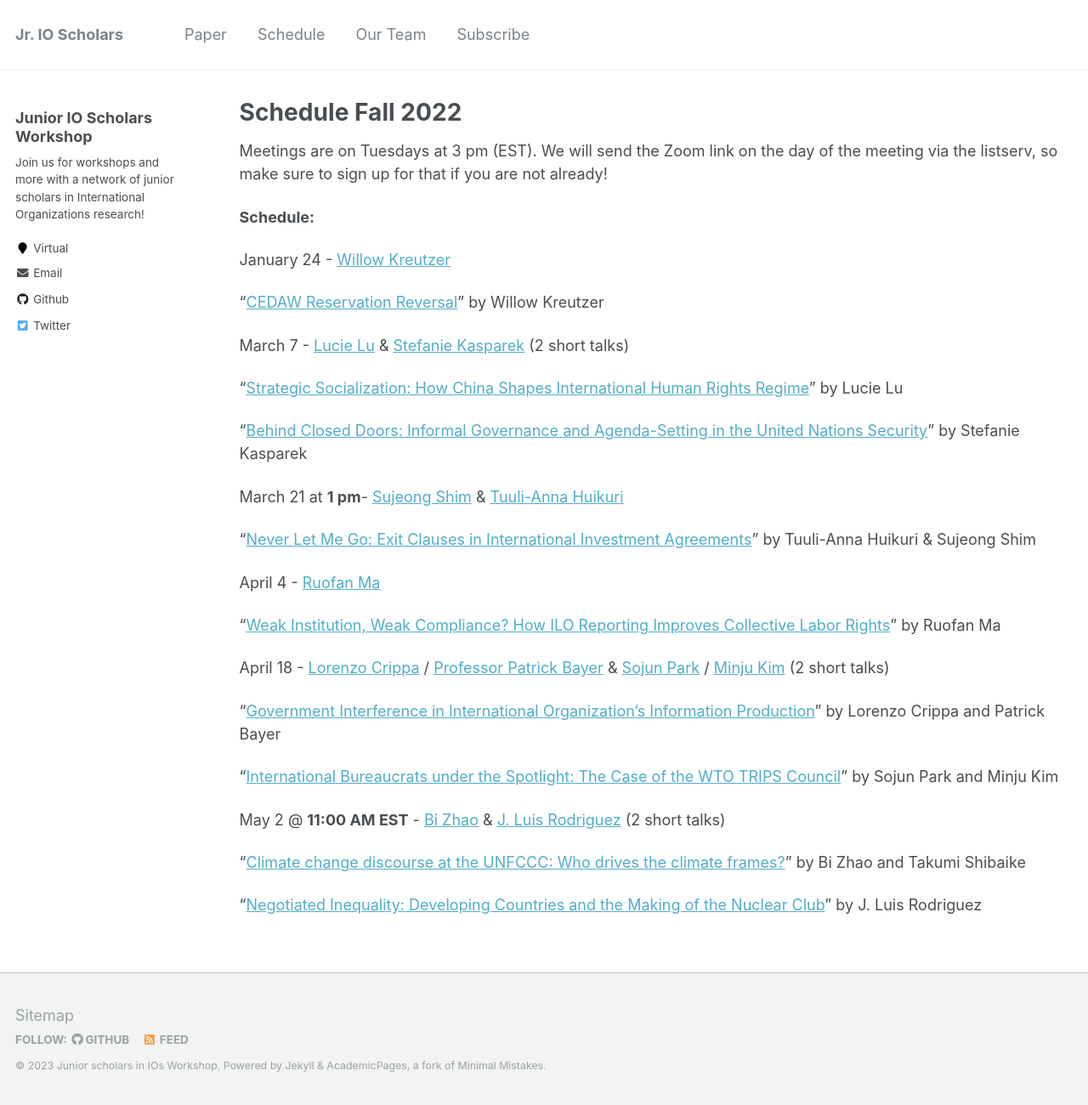
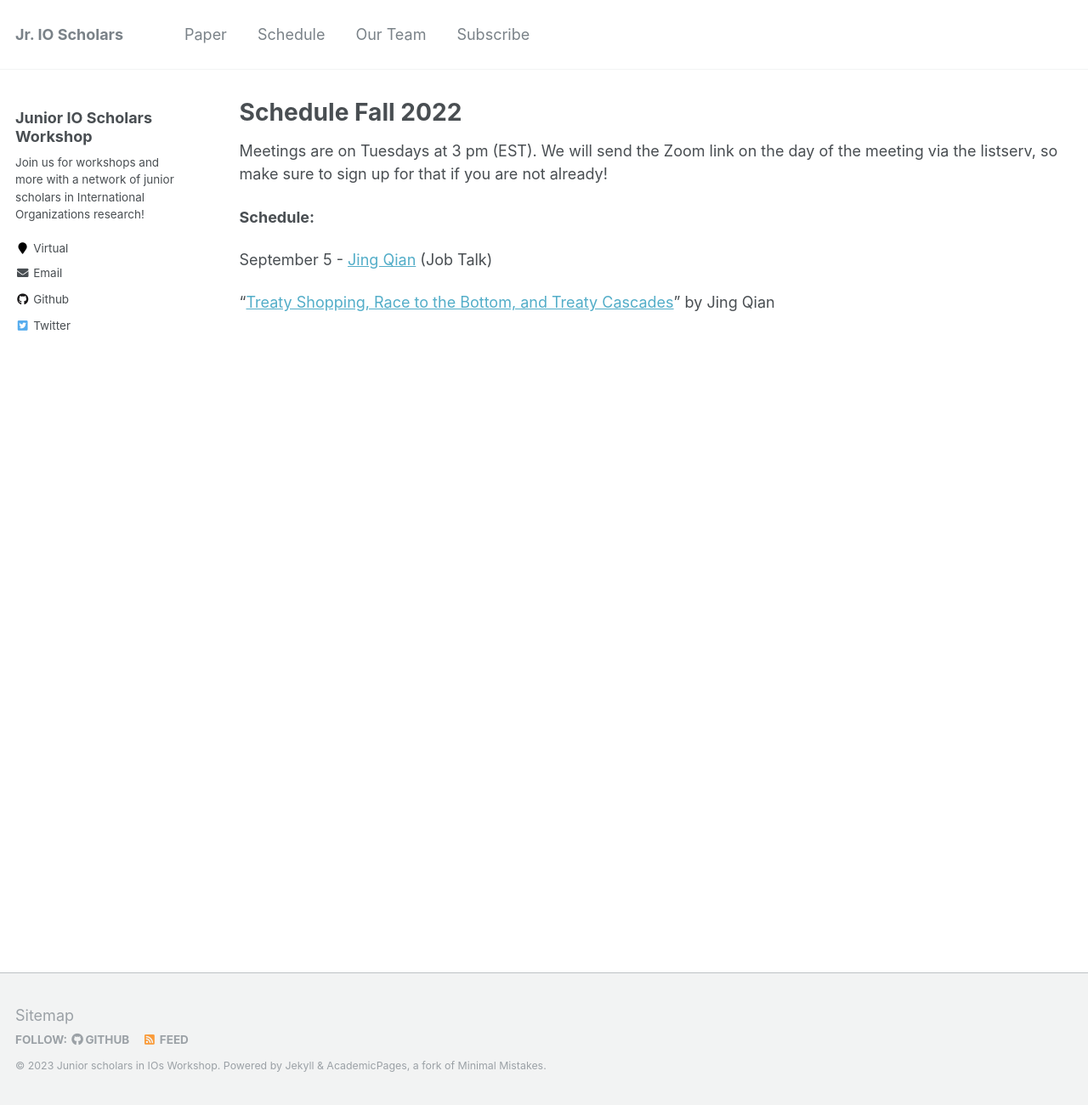
Before and after one commit to IO-workshop/IO-workshop.github.io, a Jekyll site: the page built from _pages/schedule.md, in a window 1280 px wide and 1300 px high. Shown: the whole window at 85% size. Built offline with Jekyll 4.4.1, drawn with Linux system fonts in a browser that asks for light colours.

Commit message:
first paper of the semester

```diff
--- a/_pages/schedule.md
+++ b/_pages/schedule.md
@@ -8,89 +8,17 @@ Meetings are on Tuesdays at 3 pm (EST). We will send the Zoom link on the day of
 
 **Schedule:**
 
-January 24 - [Willow Kreutzer](https://willowkreutzer.weebly.com/)
+September 5 - [Jing Qian](https://jingqian.org/) (Job Talk)
 
-"[CEDAW Reservation Reversal](https://io-workshop.github.io/files/CEDAW Reservations - Kreutzer Jr IO.pdf)" by Willow Kreutzer
+"[Treaty Shopping, Race to the Bottom, and Treaty Cascades](https://io-workshop.github.io/files/Qian_BTT Cascade_Junior IO 2023.pdf)" by Jing Qian
 &nbsp;
 
-March 7 - [Lucie Lu](https://lucielu.net/) & [Stefanie Kasparek](https://stefaniekasparek.com/) (2 short talks)
-
-"[Strategic Socialization: How China Shapes International Human Rights Regime](https://io-workshop.github.io/files/Lucie_Junior IO Workshop_updated.pdf)" by Lucie Lu
-&nbsp;
-
-"[Behind Closed Doors: Informal Governance and Agenda-Setting in the United Nations Security](https://io-workshop.github.io/files/Junior Symposium Paper_Draft_Kasparek.pdf)" by Stefanie Kasparek
-&nbsp;
-
-March 21 at **1 pm**- [Sujeong Shim](https://www.sujeongshim.com/)  & [Tuuli-Anna Huikuri](https://sites.google.com/view/tuuliannahuikuri?pli=1)
-
-"[Never Let Me Go: Exit Clauses in International Investment Agreements](https://io-workshop.github.io/files/HuikuriShim_Exit Clauses_20230103.pdf)" by Tuuli-Anna Huikuri & Sujeong Shim
-&nbsp;
-
-April 4 - [Ruofan Ma](https://twitter.com/ruofan_ma)
-
-"[Weak Institution, Weak Compliance? How ILO Reporting Improves Collective Labor Rights](https://io-workshop.github.io/files/JuniorIO_draft.pdf)" by Ruofan Ma
-&nbsp;
-
-April 18 - [Lorenzo Crippa](https://lorenzo-crippa.github.io/) / [Professor Patrick Bayer](https://www.patrickbayer.com/) & [Sojun Park](https://sites.google.com/view/sojunp/home) / [Minju Kim](https://www.maxwell.syr.edu/directory/minju-kim) (2 short talks)
-
-"[Government Interference in International Organization’s Information Production](https://io-workshop.github.io/files/BC_IPCC_main.pdf)" by Lorenzo Crippa and Patrick Bayer
-&nbsp;
-
-"[International Bureaucrats under the Spotlight: The Case of the WTO TRIPS Council](https://io-workshop.github.io/files/transparency%20(Park%20and%20Kim,%2004.11.23).pdf)" by Sojun Park and Minju Kim
-&nbsp;
-
-May 2 @ **11:00 AM EST** - [Bi Zhao](https://www.bi-zhao.com/) & [J. Luis Rodriguez](https://www.jluisrodriguez.com/) (2 short talks)
-
-"[Climate change discourse at the UNFCCC: Who drives the climate frames?](https://io-workshop.github.io/files/ClimateFrames_ShibaikeZhao_Apr2023.pdf)" by Bi Zhao and Takumi Shibaike
-&nbsp;
-
-"[Negotiated Inequality: Developing Countries and the Making of the Nuclear Club](https://io-workshop.github.io/files/Rodriguez - Negotiated Inequality - April 20, 2023.pdf)" by J. Luis Rodriguez
-&nbsp;
 
 <!--September 6 - [Rachel Schoner](https://sites.google.com/view/racheljschoner/) (Job Talk)
 
 "[Naming and Shaming in the Human Rights Committee: Individual Petitions’ Effect on Human Rights](https://io-workshop.github.io/files/Schoner_JMP.pdf)" by Rachel Schoner
 &nbsp;
 
-September 20 - [Tyler Pratt](https://www.tylerbpratt.com/) & [Timon Forster](http://www.timonforster.net/) (2 Short Talks)
-
-"[Fighting Facts or Fighting Norms: Contestation Over International Law Violations](https://io-workshop.github.io/files/MorsePratt_FactsorNorms.pdf)" by Julia C. Morse and Tyler Pratt
-&nbsp;
-
-"[Respected individuals: How state representatives wield outsize influence in international organizations](https://io-workshop.github.io/files/Forster2022_RespectedIndividuals.pdf)" by Timon Forster
-&nbsp;
-
-October 4 - [Averell Schmidt](https://www.averellschmidt.org/) (Job Talk)
-
-"[How Treaty Withdrawal Impacts International Cooperation](https://osf.io/preprints/socarxiv/meyau/)" by Averell Schmidt
-&nbsp;
-
-October 18 - [Andrew McWard](https://www.andrewmcward.com/) (Job Talk)
-
-"[Allies of Convenience: How NGOs and the United States Cooperate to Control Intergovernmental Organizations](https://io-workshop.github.io/files/McWard_2022.pdf)" by Andrew McWard
-&nbsp;
-
-November 1 - [Lucie Lu](https://lucielu.net/) (Job Talk)
-Rescheduled to next semester.
-
-November 15 - [Raymond Wang](https://polisci.mit.edu/people/raymond-wang) & [Stefanie Kasparek](https://stefaniekasparek.com/) (2 Short Talks)
-
-"[Building a new stove: how rising powers shape international order](https://io-workshop.github.io/files/wang_dv_chapter_io_workshop.pdf)" by Raymond Wang
-&nbsp;
-
-November 29 - [Mike Denly](https://mikedenly.com/)(1 Short Talk)
-
-December 13 - [Vegard Torstad](http://www.vegardtorstad.com/) & [Mona Saleh](https://www.giga-hamburg.de/en/the-giga/team/saleh-mona) (2 Short Talks)
-
-"[Commitment Ambiguity and Prudence in Climate Pledges](https://io-workshop.github.io/files/torstad_wiborg_commitment-ambiguity-dec22.pdf)" by Vegard Tørstad and Vegard Wiborg
-&nbsp;
-
-"[Legitimation by differentiation: How do International Organizations Claim Legitimacy in Complexity?](https://io-workshop.github.io/files/Saleh_Mona_draft paper IO JS.pdf)" by Mona Saleh
-&nbsp; -->
-
-
-
-<!-- Meetings are scheduled on Mondays at noon US eastern time, unless otherwise noted. The Zoom address will be made available to participants ahead of each meeting. -->
 
 
 
```
Also changed, not shown: 10 other files.
